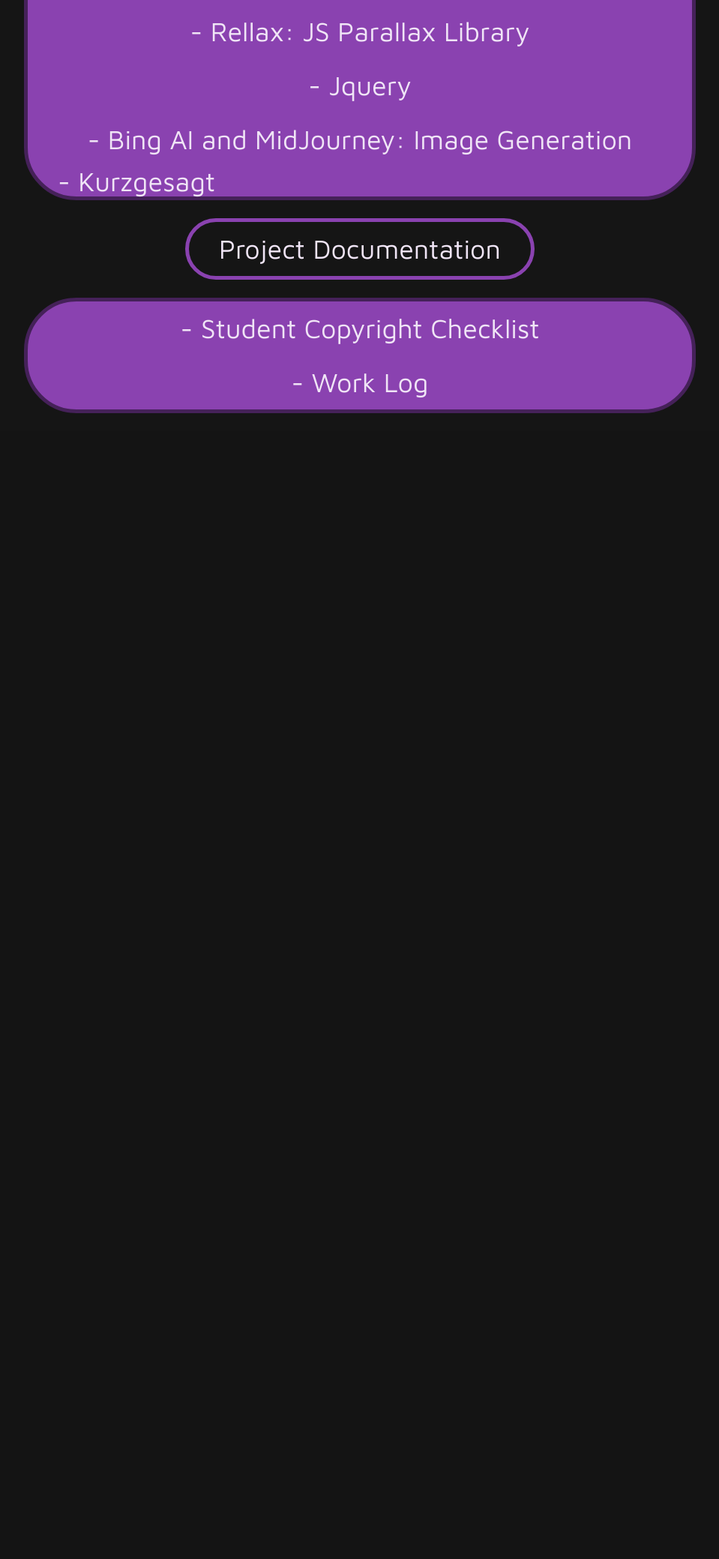
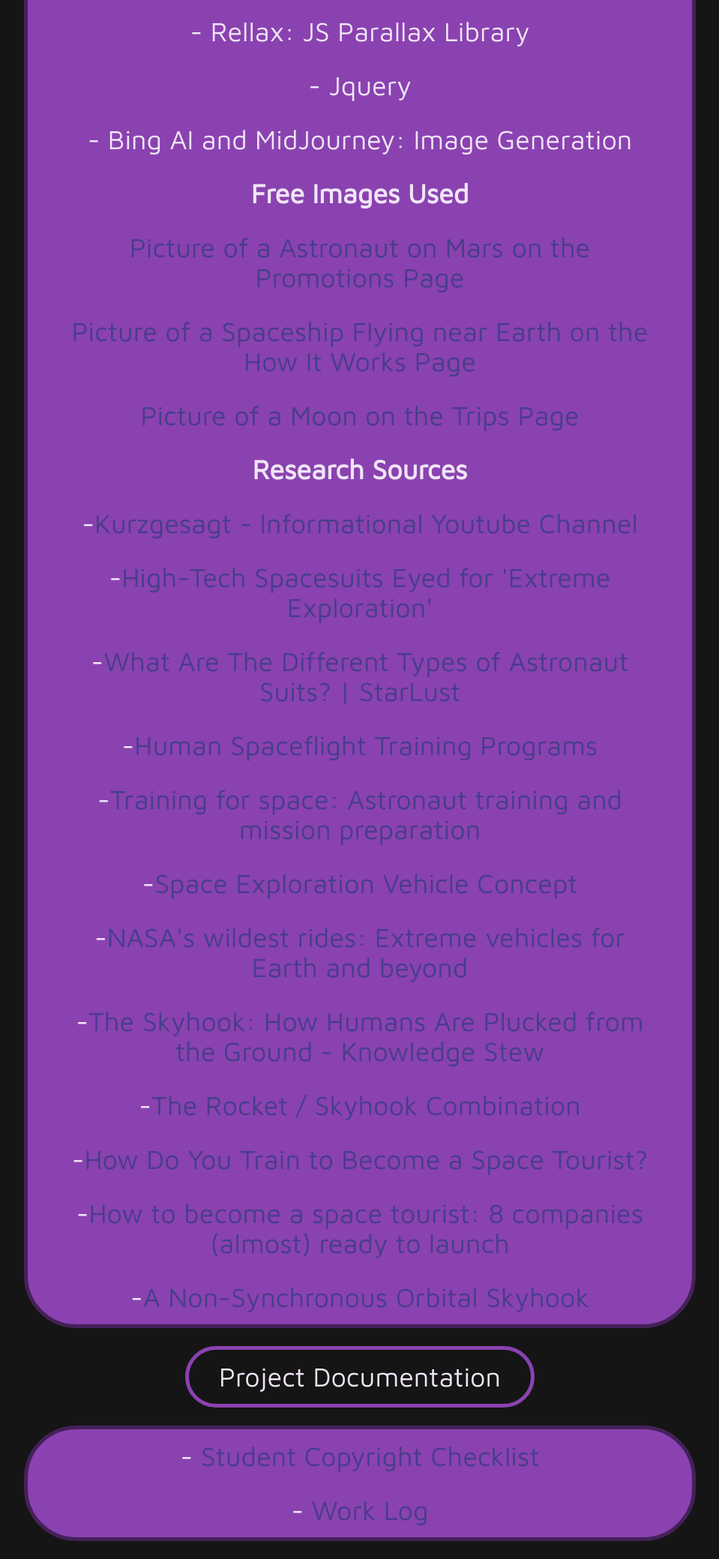
Before and after one commit to FierceWarriorYT/Webmaster, a Flask app: page /references-sources in a window 1280 px wide. Shown: the part 457-2536 px from the top of the page at 75% size, without its empty margins (160-1119 px from the left). Before the commit the page ends 1008 px from the top, so only its background shows below. Run offline with Flask 3, Linux system fonts and the light colour scheme; some libraries are stand-ins or nearby versions.

Commit message:
Changes by darsh

```diff
--- a/static/css/main.css
+++ b/static/css/main.css
@@ -118,6 +118,9 @@
 }
 
 .links {
+    color: darkslateblue;
+    text-underline-position: under;
+    text-underline: darkslateblue;
     transition: 0.5s;
 }
 
--- a/templates/references-sources.html
+++ b/templates/references-sources.html
@@ -15,8 +15,30 @@
             Hamburger Menu and Rocket Launch</h1>
         <h1 class="off-white text-2xl md:text-4xl text-center px-10 py-4"> - Rellax: JS Parallax Library</h1>
         <h1 class="off-white text-2xl md:text-4xl text-center px-10 py-4"> - Jquery</h1>
-        <h1 class="off-white text-2xl md:text-4xl text-center px-10 py-4"> - Bing AI and MidJourney: Image Generation</h1>
-        <a href="https://www.google.com/url?sa=t&rct=j&q=&esrc=s&source=web&cd=&cad=rja&uact=8&ved=2ahUKEwiDldiSwJH-AhV4EFkFHdZ2AgkQwqsBegQIQhAF&url=https%3A%2F%2Fwww.youtube.com%2Fwatch%3Fv%3DdqwpQarrDwk&usg=AOvVaw1bxPgDfNe93gJ65PcGI9VA" class="off-white text-2xl md:text-4xl text-center px-10 py-4 links"> - Kurzgesagt</a>
+        <h1 class="off-white text-2xl md:text-4xl text-center px-10 py-4"> - Bing AI and MidJourney: Image
+            Generation</h1>
+        <h1 class="off-white text-2xl md:text-4xl text-center px-10 py-4"><b>Free Images Used</b></h1>
+        <ul class="text-center">
+            <li><h1 class="off-white text-2xl md:text-4xl text-center px-10 py-4"><a href="https://cdn.mos.cms.futurecdn.net/A3dgJ9x55MdrMt7YniSYuQ.jpg" class="links">Picture of a Astronaut on Mars on the Promotions Page</a></h1></li>
+            <li><h1 class="off-white text-2xl md:text-4xl text-center px-10 py-4"><a href="https://d2t1xqejof9utc.cloudfront.net/screenshots/pics/a5c2df1c83701dbf3ca8820ccf12a01b/large.JPG" class="links">Picture of a Spaceship Flying near Earth on the How It Works Page</a></h1></li>
+            <li><h1 class="off-white text-2xl md:text-4xl text-center px-10 py-4"><a href="https://cdn.theatlantic.com/thumbor/R0rqn5YEsFHXS5ajSEXl0BmsRDM=/0x595:1525x1453/976x549/media/img/mt/2015/02/symesmoonwatermark/original.jpg" class="links">Picture of a Moon on the Trips Page</a></h1></li>
+        </ul>
+        <h1 class="off-white text-2xl md:text-4xl text-center px-10 py-4"><b>Research Sources</b></h1>
+        <ul class="text-center">
+            <li><h1 class="off-white text-2xl md:text-4xl text-center px-10 py-4"> -<a class="links" href="https://youtu.be/dqwpQarrDwk">Kurzgesagt - Informational Youtube Channel</a></h1></li>
+            <li><h1 class="off-white text-2xl md:text-4xl text-center px-10 py-4"> -<a class="links" href="https://www.space.com/728-high-tech-spacesuits-eyed-extreme-exploration.html">High-Tech Spacesuits Eyed for 'Extreme Exploration'</a></h1></li>
+            <li><h1 class="off-white text-2xl md:text-4xl text-center px-10 py-4"> -<a class="links" href="https://starlust.org/what-are-the-different-types-of-astronaut-suits/">What Are The Different Types of Astronaut Suits? | StarLust</a></h1></li>
+            <li><h1 class="off-white text-2xl md:text-4xl text-center px-10 py-4"> -<a class="links" href="https://www.nastarcenter.com/human-spaceflight-training-programs.html">Human Spaceflight Training Programs</a></h1></li>
+            <li><h1 class="off-white text-2xl md:text-4xl text-center px-10 py-4"> -<a class="links" href="https://www.nasa.gov/centers/johnson/pdf/160410main_space_training_fact_sheet.pdf">Training for space: Astronaut training and mission preparation</a></h1></li>
+            <li><h1 class="off-white text-2xl md:text-4xl text-center px-10 py-4"> -<a class="links" href="https://www.nasa.gov/pdf/464826main_SEV_FactSheet_508.pdf">Space Exploration Vehicle Concept</a></h1></li>
+            <li><h1 class="off-white text-2xl md:text-4xl text-center px-10 py-4"> -<a class="links" href="https://www.cnet.com/pictures/nasas-wildest-rides-extreme-vehicles-for-earth-and-beyond/">NASA's wildest rides: Extreme vehicles for Earth and beyond</a></h1></li>
+            <li><h1 class="off-white text-2xl md:text-4xl text-center px-10 py-4"> -<a class="links" href="https://knowledgestew.com/the-skyhook-plucking-humans-from-the-ground/">The Skyhook: How Humans Are Plucked from the Ground - Knowledge Stew</a></h1></li>
+            <li><h1 class="off-white text-2xl md:text-4xl text-center px-10 py-4"> -<a class="links" href="https://space.nss.org/l5-news-the-rocket-skyhook-combination/">The Rocket / Skyhook Combination</a></h1></li>
+            <li><h1 class="off-white text-2xl md:text-4xl text-center px-10 py-4"> -<a class="links" href="https://www.space.com/23757-space-tourist-training-per-wimmer.html">How Do You Train to Become a Space Tourist?</a></h1></li>
+            <li><h1 class="off-white text-2xl md:text-4xl text-center px-10 py-4"> -<a class="links" href="https://www.popsci.com/how-to-become-a-space-tourist/">How to become a space tourist: 8 companies (almost) ready to launch</a></h1></li>
+            <li><h1 class="off-white text-2xl md:text-4xl text-center px-10 py-4"> -<a class="links" href="https://frc.ri.cmu.edu/~hpm/project.archive/1976.skyhook/papers/scable.pox">A Non-Synchronous Orbital Skyhook</a></h1></li>
+        </ul>
+
     </div>
     <br>
     <div class="headingBox">
```
